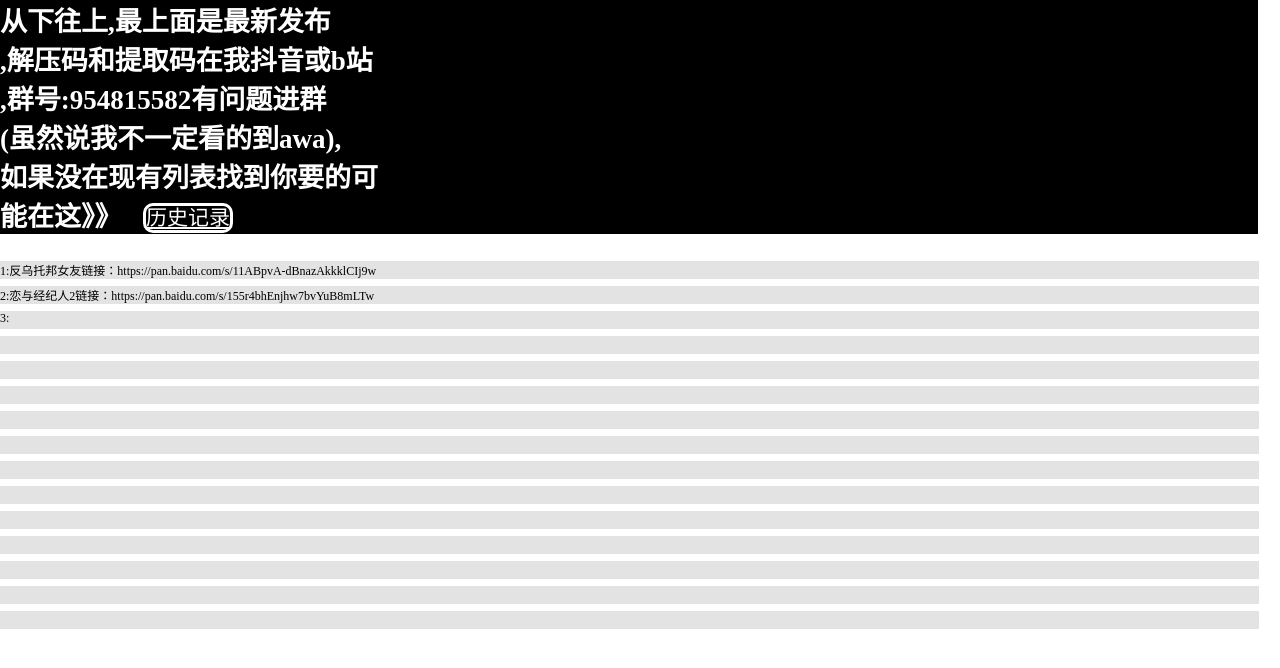
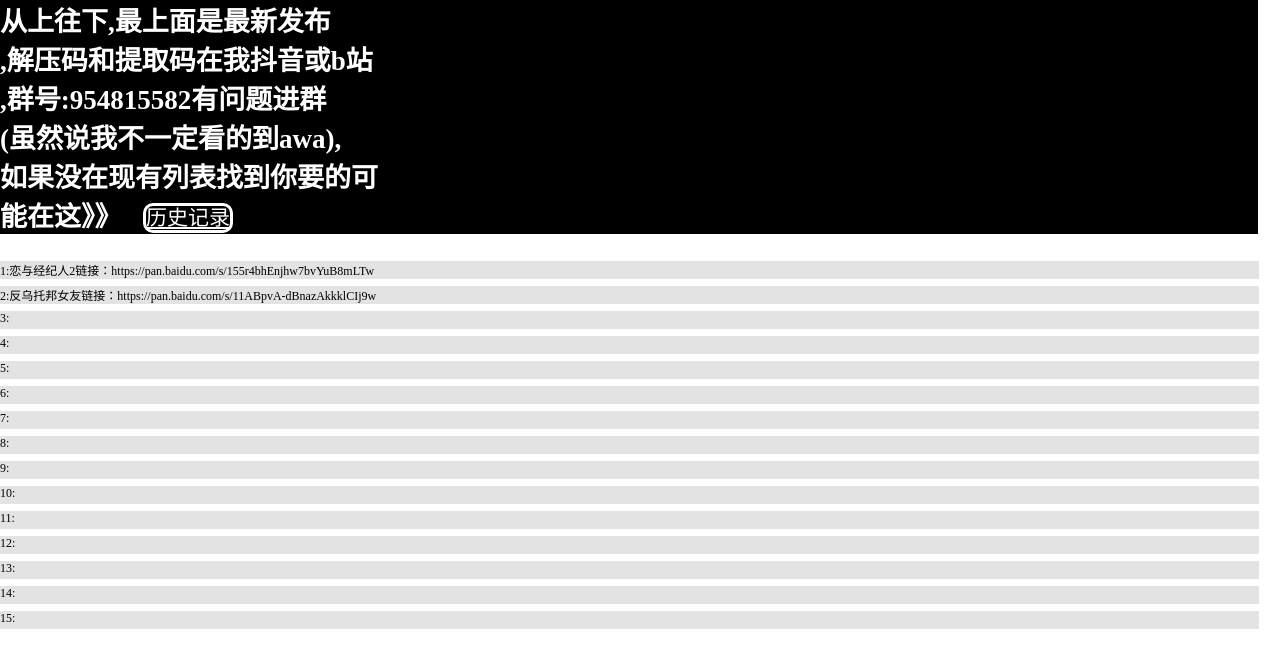
Before and after one commit to bamyblbl/bamyblbl.github.io, a plain HTML site: page myblbl/information.html in a window 1280 px wide. Drawn offline with Linux system fonts and the light colour scheme.

Commit message:
更新 information.html

```diff
--- a/myblbl/information.html
+++ b/myblbl/information.html
@@ -19,21 +19,21 @@ body { padding:0px;margin: 0px; }
 <!--https://www.58html.com/html/template/font-awesome.zip-->
 <link rel="stylesheet" href="https://www.58html.com/gui/css/font-awesome/css/font-awesome.css">
 <div id="lyrow">
-    <h1 class="asda">从下往上,最上面是最新发布<br>,解压码和提取码在我抖音或b站<br>,群号:954815582有问题进群<br>(虽然说我不一定看的到awa),<br>如果没在现有列表找到你要的可<br>能在这》》</h1>
+    <h1 class="asda">从上往下,最上面是最新发布<br>,解压码和提取码在我抖音或b站<br>,群号:954815582有问题进群<br>(虽然说我不一定看的到awa),<br>如果没在现有列表找到你要的可<br>能在这》》</h1>
     <a class="sada" href="https://docs.qq.com/doc/DQkpEZGlaWEhWanVm" target="_blank">历史记录</a>
-<div class="fsdfsa">1:反乌托邦女友链接：https://pan.baidu.com/s/11ABpvA-dBnazAkkklCIj9w</div>
-<div class="fsdfsa">2:恋与经纪人2链接：https://pan.baidu.com/s/155r4bhEnjhw7bvYuB8mLTw</div>
-<div class="fsdfsa">3:    </div>
-<div class="fsdfsa"> </div>
-<div class="fsdfsa"> </div>
-<div class="fsdfsa"> </div>
-<div class="fsdfsa"> </div>
-<div class="fsdfsa"> </div>
-<div class="fsdfsa"> </div>
-<div class="fsdfsa"> </div>
-<div class="fsdfsa"> </div>
-<div class="fsdfsa"> </div>
-<div class="fsdfsa"> </div>
-<div class="fsdfsa"> </div>
-<div class="fsdfsa"> </div>
+<div class="fsdfsa">1:恋与经纪人2链接：https://pan.baidu.com/s/155r4bhEnjhw7bvYuB8mLTw</div>
+<div class="fsdfsa">2:反乌托邦女友链接：https://pan.baidu.com/s/11ABpvA-dBnazAkkklCIj9w</div>
+<div class="fsdfsa">3: </div>
+<div class="fsdfsa">4: </div>
+<div class="fsdfsa">5: </div>
+<div class="fsdfsa">6: </div>
+<div class="fsdfsa">7: </div>
+<div class="fsdfsa">8: </div>
+<div class="fsdfsa">9: </div>
+<div class="fsdfsa">10: </div>
+<div class="fsdfsa">11: </div>
+<div class="fsdfsa">12: </div>
+<div class="fsdfsa">13: </div>
+<div class="fsdfsa">14: </div>
+<div class="fsdfsa">15: </div>
 </div>
```
